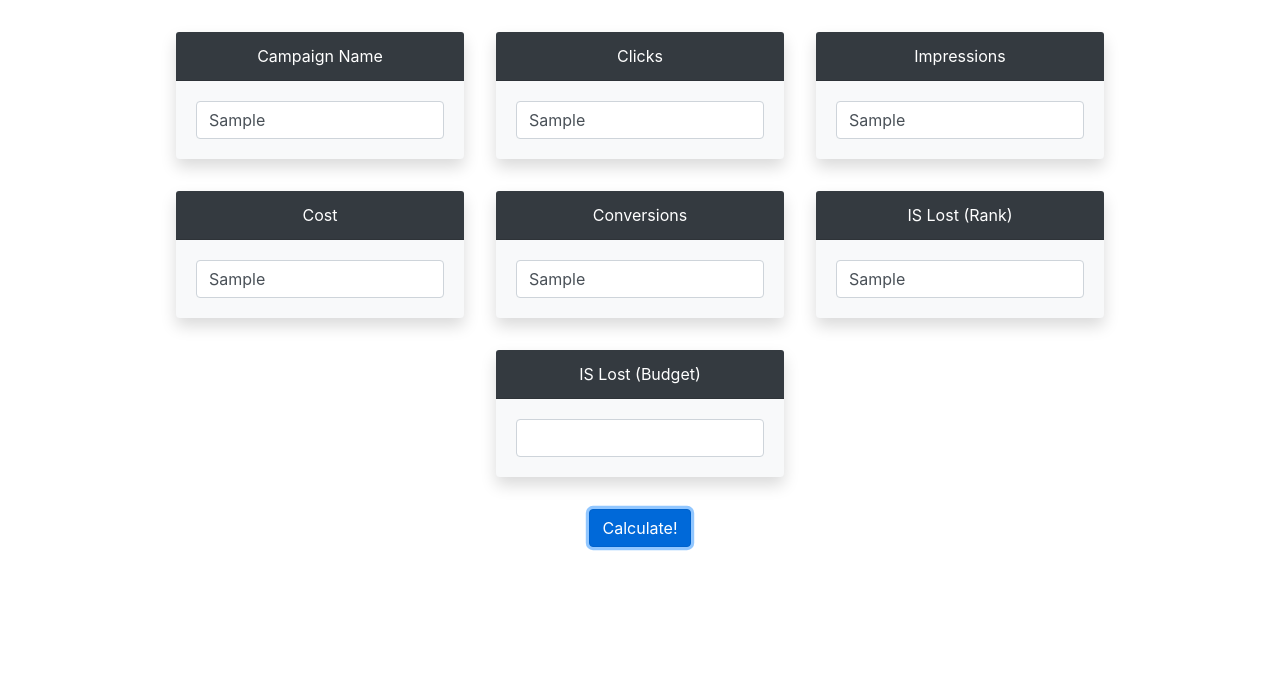
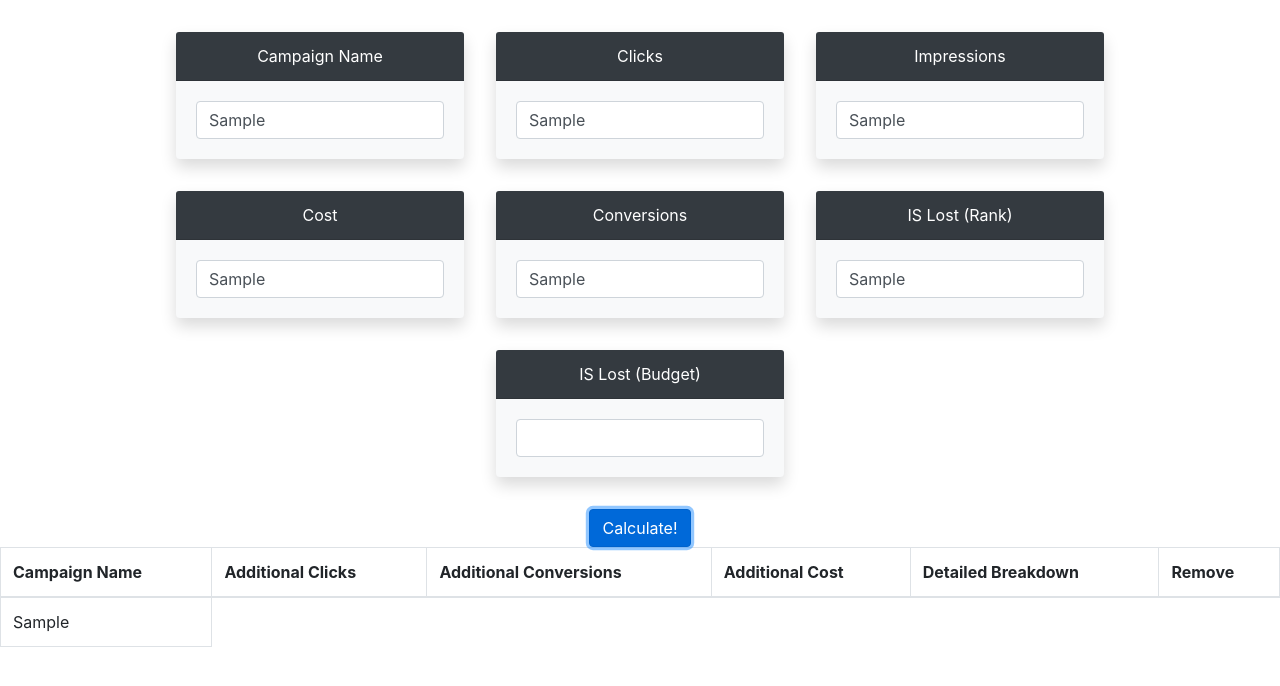
Before and after one commit to MitchAhoy/react-google-calc, a React (Create React App) app in the folder google-calc/: page / in a window 1280 px wide. Both pictures are taken after typing "Sample", "Sample", "Sample", "Sample", "Sample", "Sample" into the empty fields and a click on the button "Calculate!". Shown: the top 686 px of the page. Built offline with nearby package versions, Linux system fonts and the light colour scheme.

Commit message:
building calculations + form functionality

```diff
--- a/google-calc/src/components/Dashboard/Dashboard.js
+++ b/google-calc/src/components/Dashboard/Dashboard.js
@@ -1,5 +1,6 @@
 import React, { useState } from 'react';
 import MetricInput from '../MetricInput/MetricInput'
+import OverviewTable from '../OverviewTable/OverviewTable'
 
 function Dashboard(props) {
 
@@ -7,15 +8,13 @@ function Dashboard(props) {
 
   const submitCampaign = formData => {
     setCampaigns([...campaigns, formData])
-    // console.log(form)
   }
 
   return (
 
     <div className='Dashboard'>
-      <MetricInput
-        submitCampaign={submitCampaign}
-      />
+      <MetricInput submitCampaign={submitCampaign} />
+      <OverviewTable campaigns={campaigns} />
     </div>
 
   );
--- a/google-calc/src/components/MetricInput/MetricInput.js
+++ b/google-calc/src/components/MetricInput/MetricInput.js
@@ -10,12 +10,15 @@ function MetricInput(props) {
 
   const handleChange = evt => {
 
-    if (typeof parseInt(evt.target.value) === 'number') {
+    if (evt.target.name !== 'Campaign Name') {
       setFormData({ ...formData, [evt.target.name]: parseInt(evt.target.value) })
-    } else if (typeof parseInt(evt.target.value) !== 'number') {
-      setFormData({ ...formData, [evt.target.name]: evt.target.value.toString() })
+      console.log(typeof parseInt(evt.target.value))
+    } else {
+      setFormData({ ...formData, [evt.target.name]: evt.target.value })
     }
   }
+
+
 
   const handleSubmit = evt => {
     evt.preventDefault()
@@ -41,4 +44,4 @@ function MetricInput(props) {
   );
 }
 
-export default MetricInput;
+export default MetricInput
--- /dev/null
+++ b/google-calc/src/components/OverviewTable/OverviewTable.js
@@ -0,0 +1,39 @@
+import React, { useState } from 'react';
+import Table from 'react-bootstrap/Table'
+import CalculateMetrics from '../../helpers/calculate'
+
+function OverviewTable(props) {
+
+
+
+  const columns = ['Campaign Name', 'Additional Clicks', 'Additional Conversions', 'Additional Cost', 'Detailed Breakdown', 'Remove']
+
+  const [projectionMetrics, setProjectionMetrics] = useState({})
+
+  const campaignMetrics = new CalculateMetrics('Brand', 100, 1000, 500, 20, 15, 30)
+
+  console.log(campaignMetrics)
+
+  return (
+    <Table responsive bordered hover>
+      <thead>
+        <tr>
+          {columns.map((col, idx) => <th key={idx}>{col}</th>)}
+        </tr>
+      </thead>
+      <tbody>
+        {props.campaigns.map(campaign => {
+          return <tr>
+            <td>{campaign['Campaign Name']}</td>
+          </tr>
+        })}
+      </tbody>
+    </Table>
+
+
+
+
+  );
+}
+
+export default OverviewTable;
--- /dev/null
+++ b/google-calc/src/helpers/calculate.js
@@ -0,0 +1,20 @@
+class CalculateMetrics {
+  constructor(campaignName, clicks, impressions, cost, conversions, isLostRank, isLostBudget) {
+    this.campaignName = campaignName
+    this.clicks = clicks
+    this.impressions = impressions
+    this.ctr = (this.clicks / this.impressions)
+    this.cost = cost
+    this.avgCpc = this.cost / this.clicks
+    this.conversions = conversions
+    this.costConversion = this.cost / this.conversions
+    this.conversionRate = this.conversions / this.clicks
+    this.isLostRank = isLostRank
+    this.isLostBudget = isLostBudget
+    this.impressionShare = 100 - (this.isLostRank + this.isLostBudget)
+    this.eligibleIs = this.impressions / this.impressionShare * 100
+
+  }
+}
+
+export default CalculateMetrics
```
